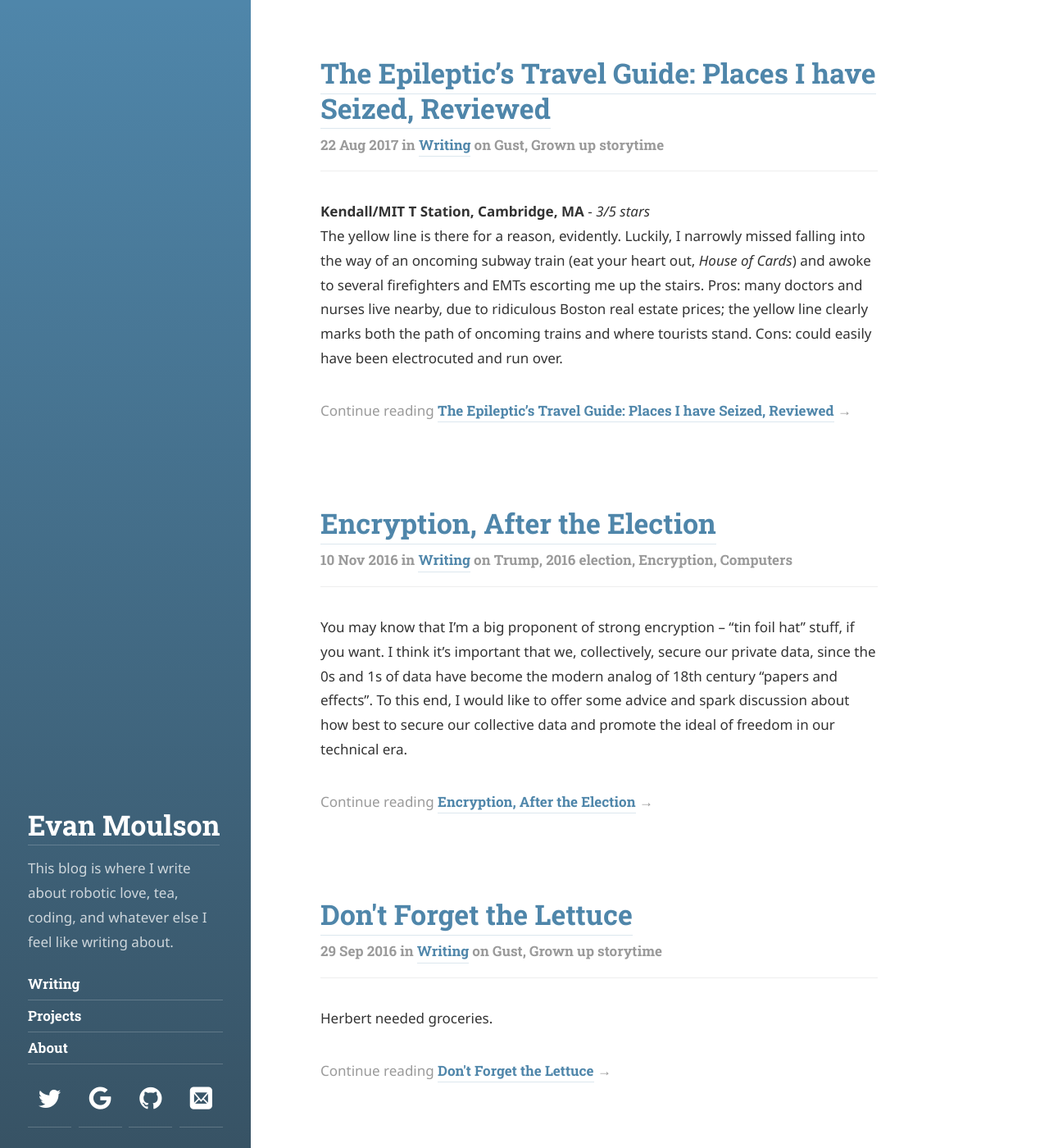
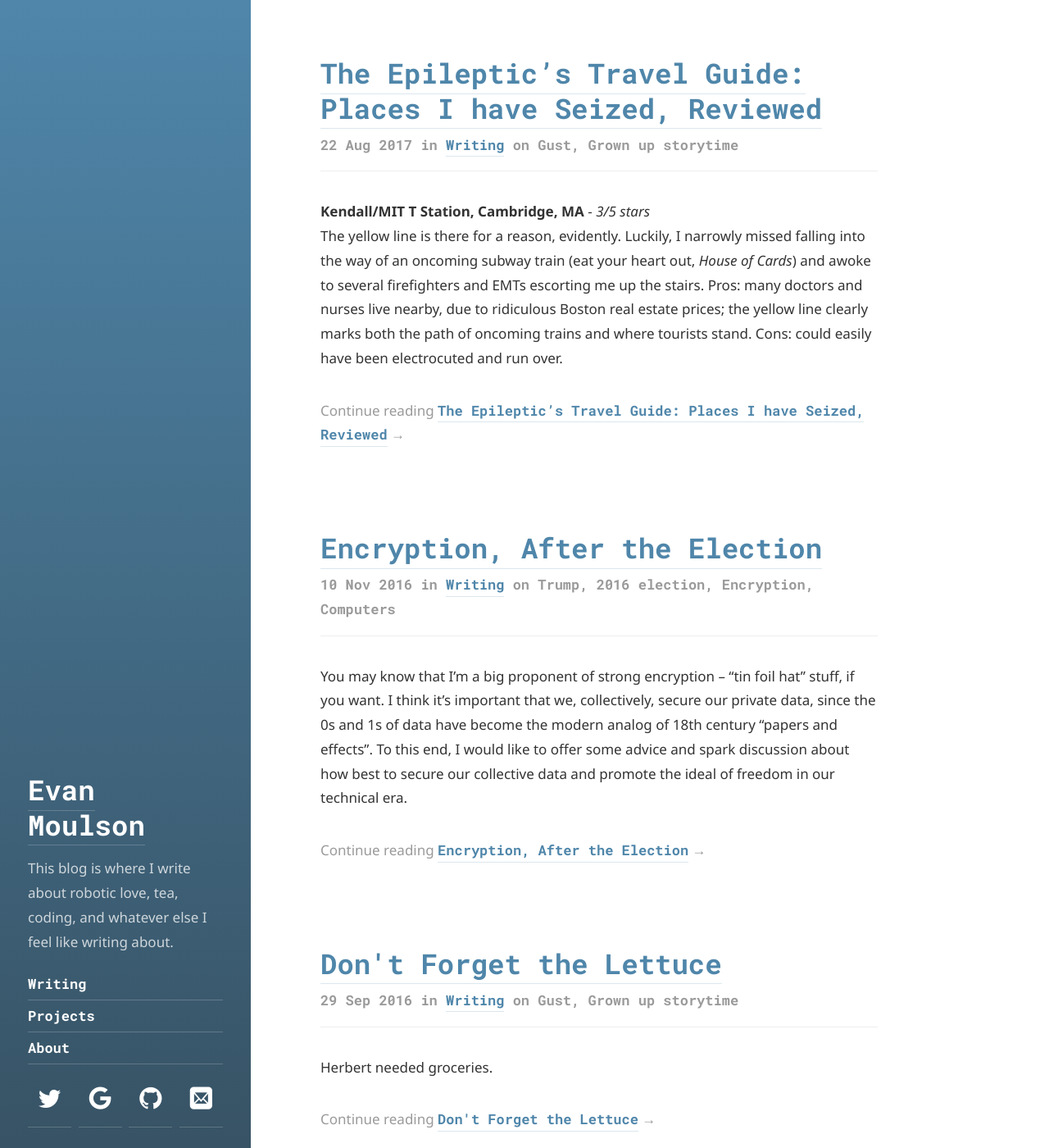
Before and after one commit to emoulson/emoulson.github.io, a Jekyll site: the page built from index.html, in a window 1280 px wide and 1400 px high. Shown: the whole window at 82% size. Built offline with Jekyll 4.4.1, drawn with Linux system fonts in a browser that asks for light colours; some web fonts are replaced; the list of posts is cut into pages by our own code.

Commit message:
Updated fonts

```diff
--- a/_config.yml
+++ b/_config.yml
@@ -31,14 +31,14 @@ image:               /hydejack/assets/img/nap.jpg
 color:               '#4f86aa'
 
 # The font used for headings. Expects a string that is a valid CSS font-family value.
-font_heading:        "'Roboto Slab', Helvetica, Arial, sans-serif"
+font_heading:        "'Roboto Mono', Helvetica, Arial, sans-serif"
 
 # The text font. Expects a string that is a valid CSS font-family value.
 font:                "'Noto Sans', Helvetica, Arial, sans-serif"
 
 # The string encoding what fonts to fetch from Google Fonts.
 # See: https://qwtel.com/hydejack/docs/configuration/
-google_fonts:        Roboto+Slab:700|Noto+Sans:400,400i,700,700i
+google_fonts:        Roboto+Mono:700|Noto+Sans:400,400i,700,700i
 
 # If you do not use a Google Fonts, uncomment the line below
 # no_google_fonts:     true
```
